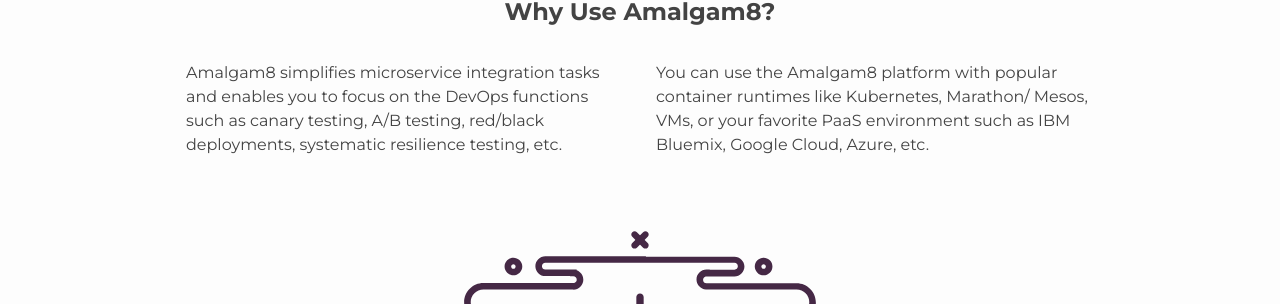
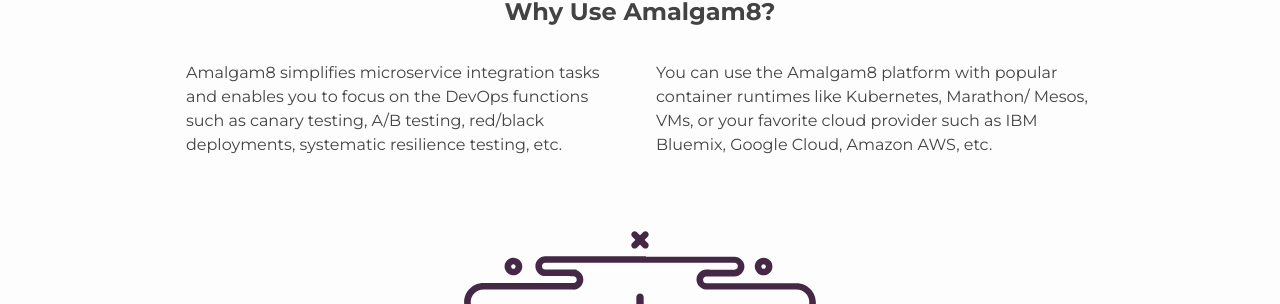
Before and after one commit to amalgam8/amalgam8.github.io, a Jekyll site: the page built from index.html, in a window 1280 px wide and 900 px high, scrolled down 641 px. Shown: the part 197-501 px from the top of the window. Built offline with Jekyll 4.4.1, drawn with Linux system fonts in a browser that asks for light colours.

Commit message:
tweaks to cross platform compatibility

```diff
--- a/_includes/sections/why.html
+++ b/_includes/sections/why.html
@@ -7,7 +7,7 @@
         <p>Amalgam8 simplifies microservice integration tasks and enables you to focus on the DevOps functions such as canary testing, A/B testing, red/black deployments, systematic resilience testing, etc.</p>
       </div>
       <div>
-        <p>You can use the Amalgam8 platform with popular container runtimes like Kubernetes, Marathon/ Mesos, VMs, or your favorite PaaS environment such as IBM Bluemix, Google Cloud, Azure, etc.</p>
+        <p>You can use the Amalgam8 platform with popular container runtimes like Kubernetes, Marathon/ Mesos, VMs, or your favorite cloud provider such as IBM Bluemix, Google Cloud, Amazon AWS, etc.</p>
       </div>
     </div>
 
```
